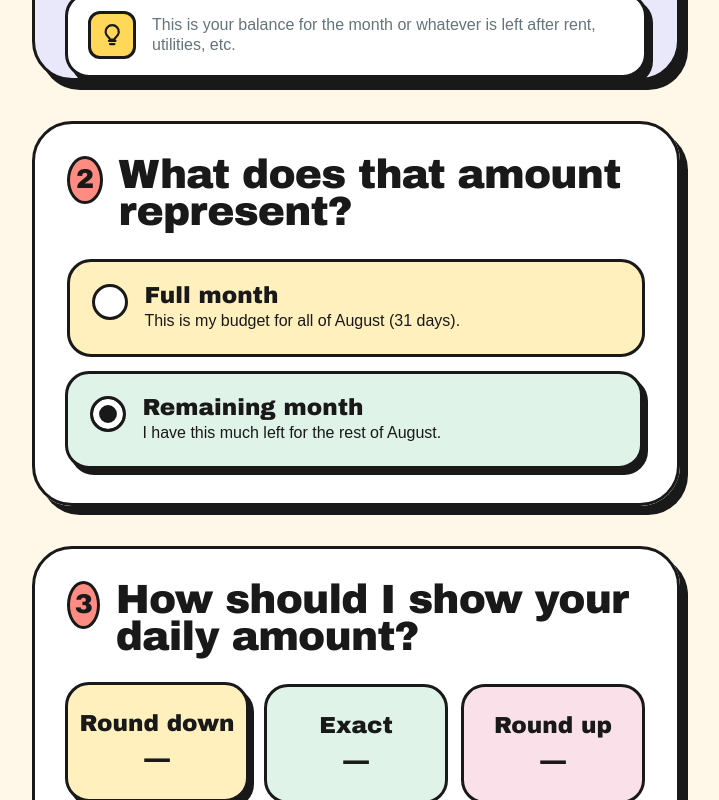
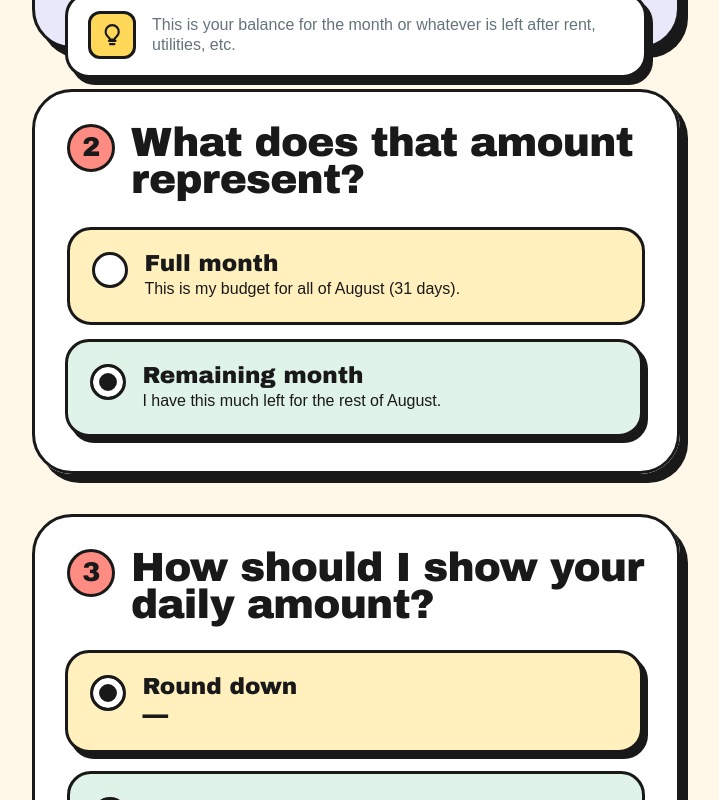
Before and after one commit to sharonmc-cloud/budgeting-app, a React (Vite) app: page / in a window 1280 px wide. Shown: the part 680-1480 px from the top of the page, without its empty margins (284-1003 px from the left). Built offline with nearby package versions, Linux system fonts and the light colour scheme; a web font is replaced by a local one.

Commit message:
Polish budget setup selection cards

```diff
--- a/src/App.css
+++ b/src/App.css
@@ -80,6 +80,7 @@
 .setup-card h2 { padding-right: 3.25rem; }
 .setup-card__number {
   display: inline-grid;
+  flex: 0 0 3rem;
   width: 3rem;
   height: 3rem;
   margin-right: 1rem;
@@ -89,6 +90,8 @@
   background: var(--color-coral);
   font-family: var(--font-display);
   font-size: 1.7rem;
+  font-weight: 700;
+  line-height: 1;
   vertical-align: middle;
 }
 
@@ -178,31 +181,29 @@ html[data-input-modality='keyboard'] .money-input:has(input:focus-visible) { out
   background: #dff3e9;
 }
 .radio-card--yellow > span { background: #fff0bd; }
-.radio-card i {
+.radio-card i, .rounding-card i {
   width: 2.25rem;
   height: 2.25rem;
+  flex: 0 0 2.25rem;
   border: 3px solid var(--color-ink);
   border-radius: 50%;
   background: #fff;
 }
-.radio-card input:checked + span i { box-shadow: inset 0 0 0 .38rem #fff; background: var(--color-ink); }
+.radio-card input:checked + span i, .rounding-card input:checked + span i { box-shadow: inset 0 0 0 .38rem #fff; background: var(--color-ink); }
 .radio-card input:checked + span { box-shadow: 5px 6px 0 var(--color-ink); transform: translate(-2px, -2px); }
-.radio-card b { display: grid; gap: .25rem; font-weight: inherit; }
+.radio-card b, .rounding-card b { display: grid; gap: .25rem; font-weight: inherit; }
 .radio-card strong, .rounding-card strong { font-family: var(--font-display); font-size: 1.45rem; line-height: 1; }
 .radio-card small { font-size: 1rem; line-height: 1.25; }
 html[data-input-modality='keyboard'] .radio-card input:focus-visible + span,
 html[data-input-modality='keyboard'] .rounding-card input:focus-visible + span { outline: 4px solid var(--color-focus); outline-offset: 4px; }
-.rounding-grid { display: grid; grid-template-columns: repeat(3, minmax(0, 1fr)); gap: .8rem; }
+.rounding-grid { display: grid; grid-template-columns: 1fr; gap: 1rem; }
 .rounding-card > span {
   display: grid;
-  grid-template-rows: auto auto;
-  align-content: center;
-  justify-items: center;
-  gap: .65rem;
-  min-height: 7.5rem;
-  padding: .75rem .4rem;
+  grid-template-columns: 2.25rem 1fr;
+  align-items: start;
+  gap: 1rem;
+  padding: 1.4rem;
   background: #fff0bd;
-  text-align: center;
 }
 .rounding-card:nth-child(2) > span { background: #dff3e9; }
 .rounding-card:nth-child(3) > span { background: #fae1e9; }
@@ -237,10 +238,10 @@ html[data-input-modality='keyboard'] .rounding-card input:focus-visible + span {
   .setup-card--amount { padding-inline: 1.25rem; }
   .setup__header h1 { font-size: 3.45rem; }
   .setup-card h2, .setup-card legend { font-size: 1.95rem; }
-  .rounding-grid { gap: .55rem; }
-  .rounding-card > span { min-height: 7rem; padding-inline: .2rem; }
-  .rounding-card strong { font-size: 1.15rem; }
-  .rounding-card small { font-size: 1.4rem; }
+}
+
+@media (max-width: 41.999rem) {
+  .setup-card--amount { margin-bottom: 1rem; }
 }
 
 .today {
@@ -681,6 +682,7 @@ html[data-input-modality='keyboard'] select:focus-visible {
 @media (min-width: 42rem) {
   .setup { padding-top: var(--space-8); }
   .setup-card { padding: var(--space-6); }
+  .setup-card--amount { padding-bottom: 0; }
   .today {
     padding-top: var(--space-8);
     padding-bottom: var(--space-8);
@@ -717,8 +719,6 @@ html[data-input-modality='keyboard'] select:focus-visible {
 }
 
 @media (max-width: 34rem) {
-  .rounding-grid { grid-template-columns: 1fr; }
-  .rounding-card > span { grid-template-columns: 1fr auto; text-align: left; }
   .transaction-row { gap: var(--space-2); }
 }
 
--- a/src/components/BudgetSetup.tsx
+++ b/src/components/BudgetSetup.tsx
@@ -121,7 +121,7 @@ function BudgetSetup({ onComplete, initialAmountCents, initialRounding = 'down',
               return (
                 <label className="rounding-card" key={choice.value}>
                   <input type="radio" name="rounding" value={choice.value} checked={rounding === choice.value} onChange={() => setRounding(choice.value)} />
-                  <span><strong>{choice.label}</strong><small>{preview === null ? '—' : currency.format(preview / 100)}</small></span>
+                  <span><i aria-hidden="true" /><b><strong>{choice.label}</strong><small>{preview === null ? '—' : currency.format(preview / 100)}</small></b></span>
                 </label>
               )
             })}
```
